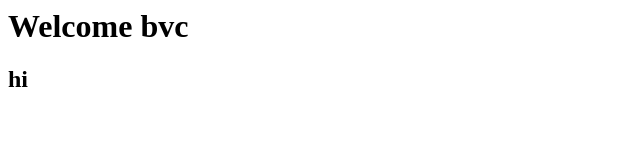
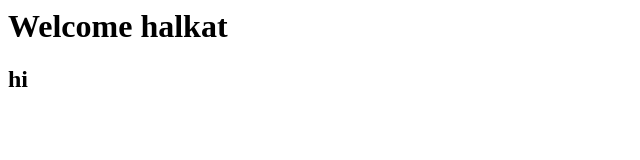
Before and after one commit to SheikhRamzan/Central-Repo-Demo, a plain HTML site: page index.html in a window 1280 px wide. Shown: the whole page, without its empty margins (0-640 px from the left). Drawn offline with Linux system fonts and the light colour scheme.

Commit message:
changed bvc to halkat

```diff
--- a/index.html
+++ b/index.html
@@ -1,5 +1,5 @@
 <html>
 <title>This is my website</title>
-<h1>Welcome bvc</h1>
+<h1>Welcome halkat</h1>
 <h2>hi </h2>
 </html>
```
